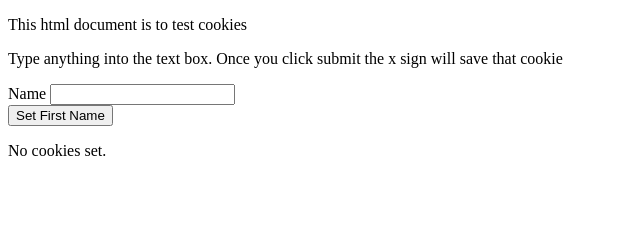
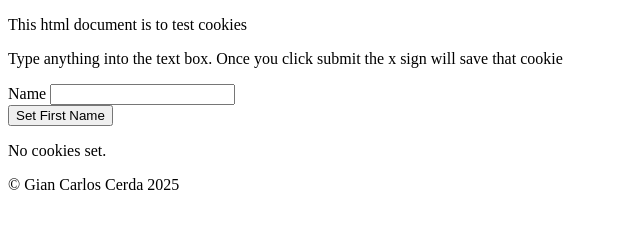
Before and after one commit to gc422-lab/A10, a website: page index.html in a window 1280 px wide. Shown: the whole page, without its empty margins (0-640 px from the left). Drawn offline with Linux system fonts and the light colour scheme.

Commit message:
Update index.html

```diff
--- a/index.html
+++ b/index.html
@@ -39,4 +39,7 @@
 </script>
 
 </body>
+<footer>
+    <p>&COPY; Gian Carlos Cerda 2025</p>
+</footer>
 </html>
```
